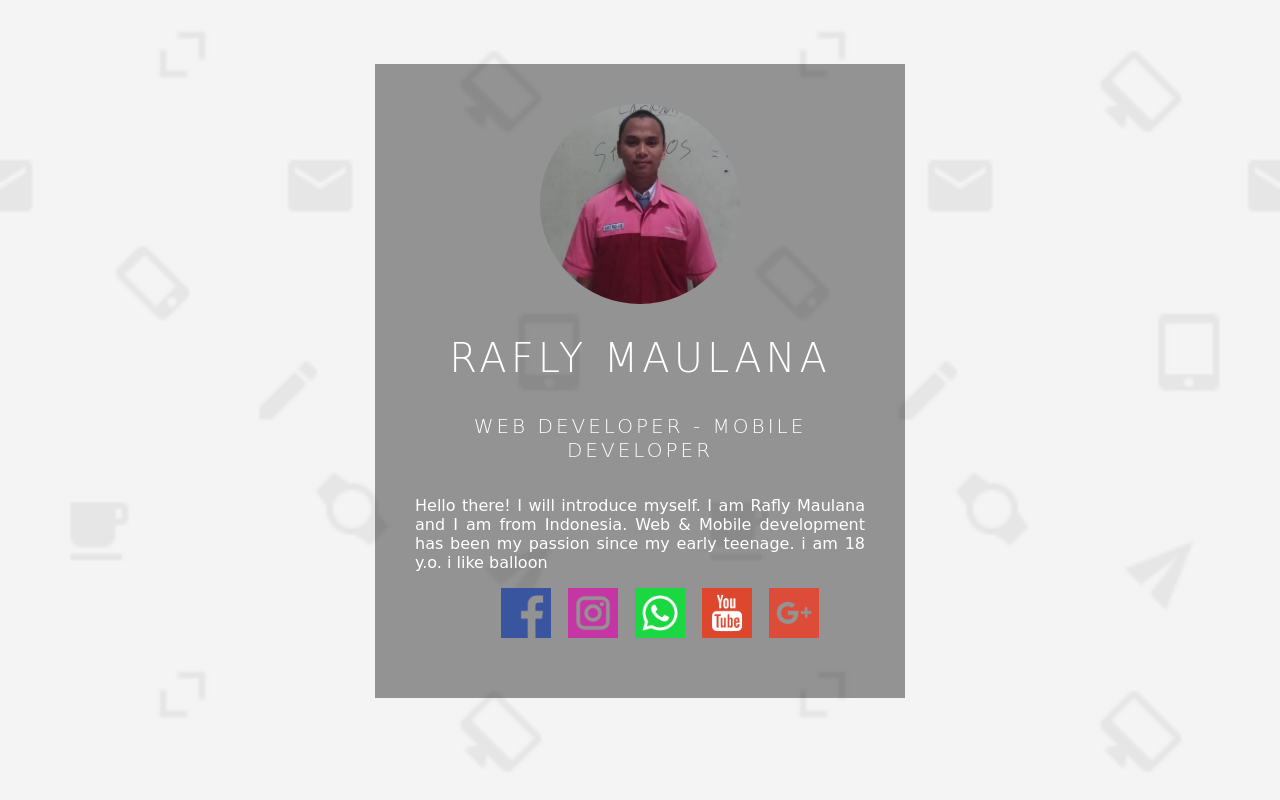
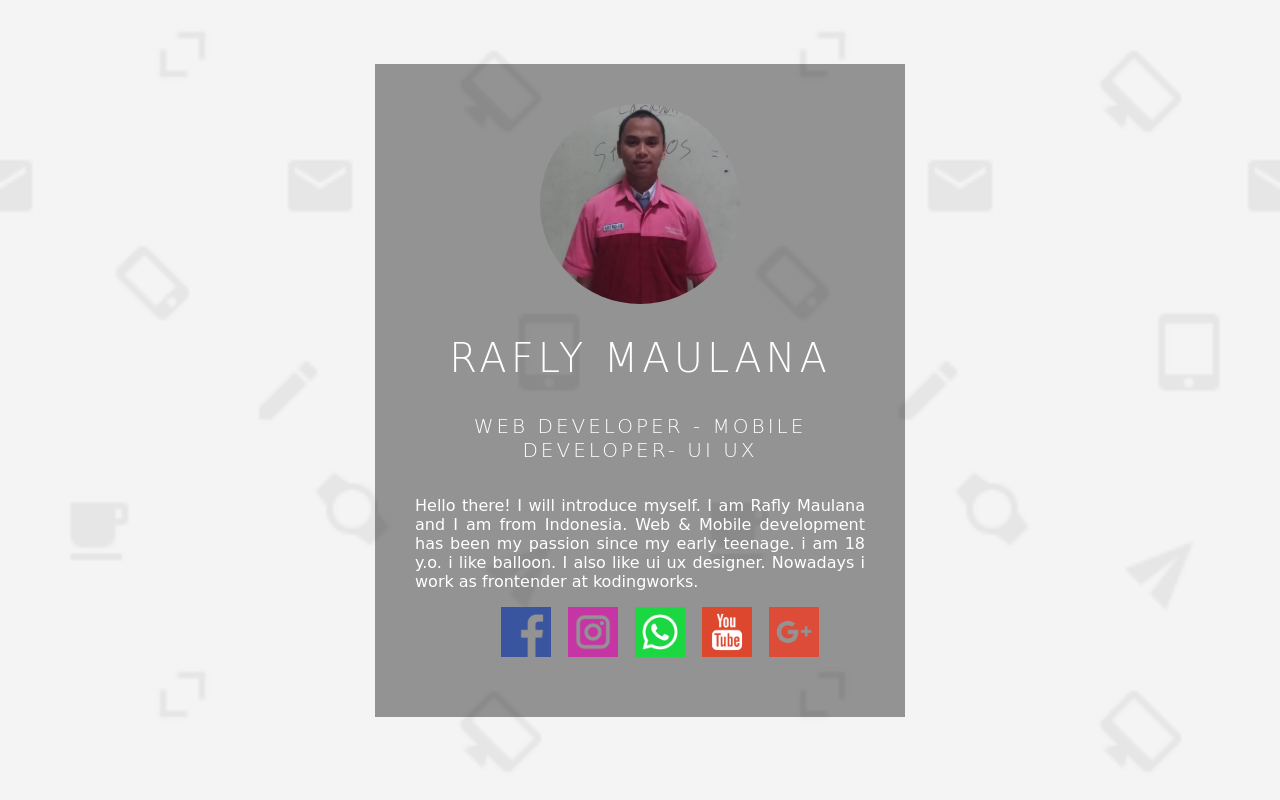
Before and after one commit to raflymaulana28/First-HTML-CSS-project, a plain HTML site: page index.html in a window 1280 px wide. Drawn offline with Linux system fonts and the light colour scheme; a web font is replaced by a local one.

Commit message:
Update index.html

```diff
--- a/index.html
+++ b/index.html
@@ -19,11 +19,11 @@
     <div class="box">
       <img src="img/profil.png" alt="" class="box-img" />
       <h1>RAFLY MAULANA</h1>
-      <h5>WEB DEVELOPER - MOBILE DEVELOPER</h5>
+      <h5>WEB DEVELOPER - MOBILE DEVELOPER- UI UX</h5>
       <p>
         Hello there! I will introduce myself. I am Rafly Maulana and I am from
         Indonesia. Web & Mobile development has been my passion since my early
-        teenage. i am 18 y.o. i like balloon
+        teenage. i am 18 y.o. i like balloon. I also like ui ux designer. Nowadays i work as frontender at kodingworks.
       </p>
       <ul>
         <li>
@@ -35,7 +35,7 @@
           /></a>
         </li>
         <li>
-          <a href="#"><img src="img/whatsapp.png" alt="" /></a>
+          <a href="https://wa.me/6285802502276"><img src="img/whatsapp.png" alt="" /></a>
         </li>
         <li>
           <a href="#"><img src="img/youtube.png" alt="" /></a>
```
